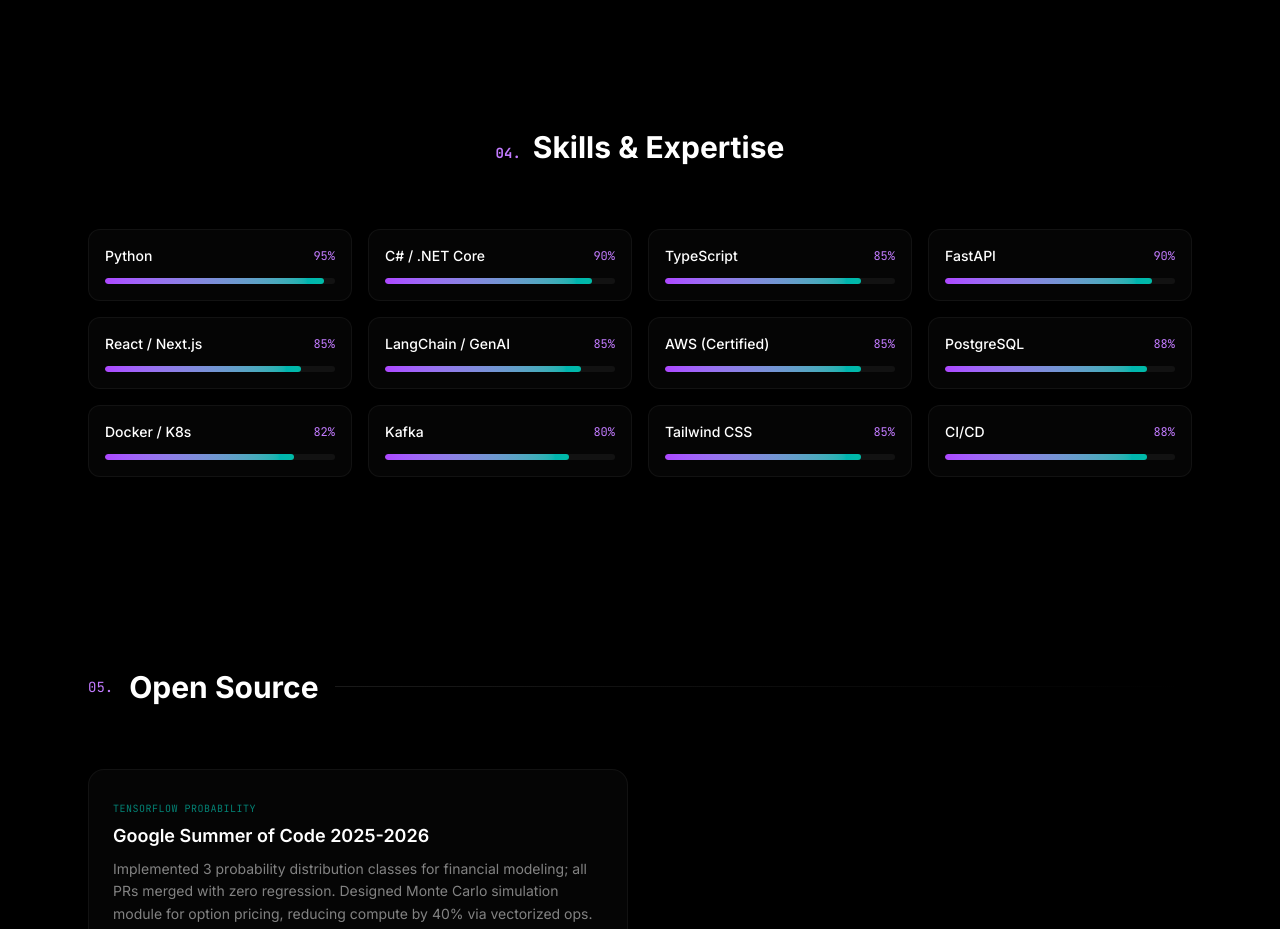
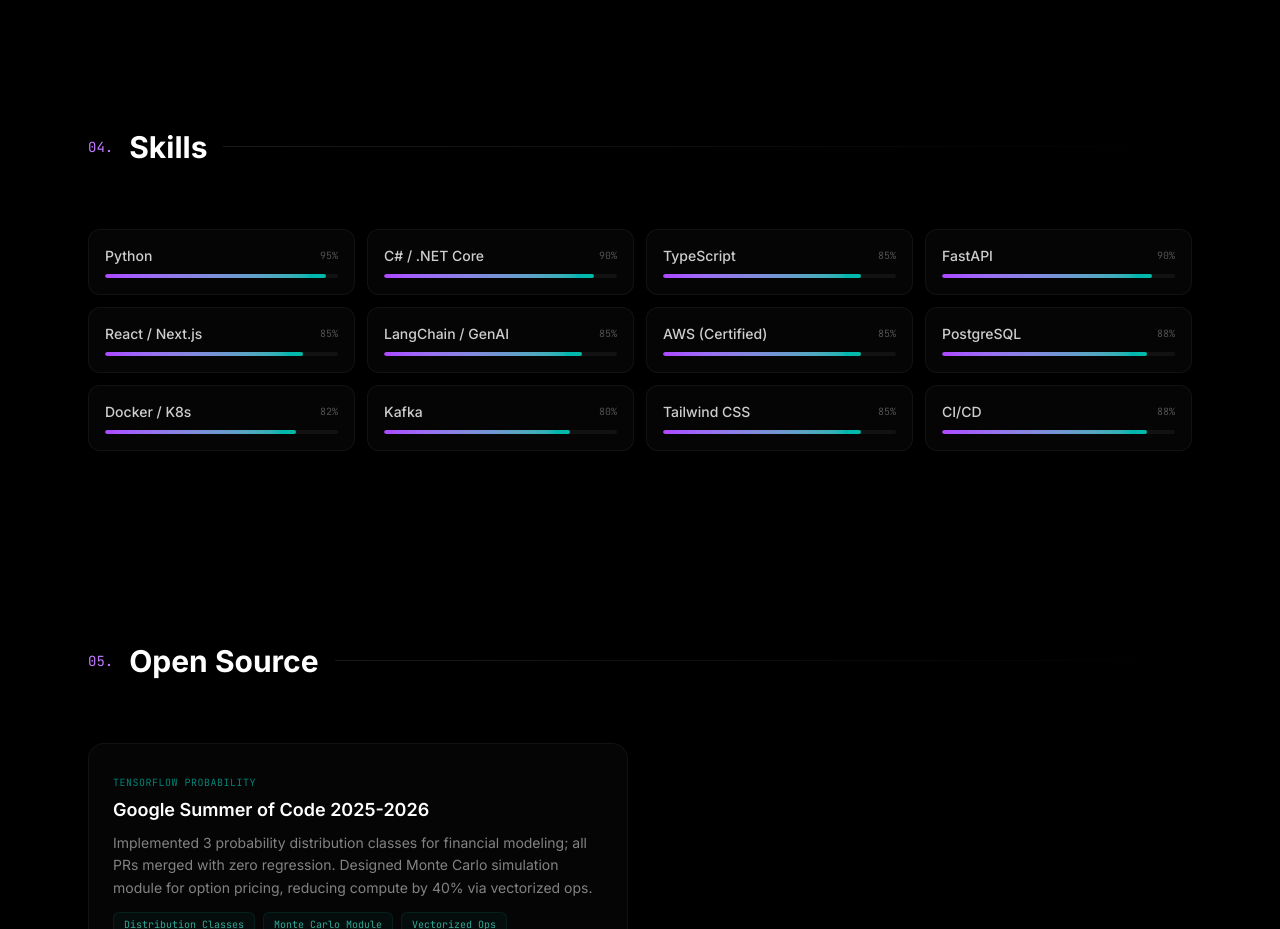
Before and after one commit to hazareajinkya/sumit-portfolio, a Next.js app: page / in a window 1280 px wide. Shown: the part 2540-3469 px from the top of the page. Built offline with nearby package versions, Linux system fonts and the light colour scheme.

Commit message:
Update Skills component

```diff
--- a/src/components/Skills.tsx
+++ b/src/components/Skills.tsx
@@ -6,18 +6,26 @@ export default function Skills() {
   return (
     <section id="skills" className="py-24 relative">
       <div className="max-w-6xl mx-auto px-6">
-        <motion.h2 initial={{ opacity: 0 }} whileInView={{ opacity: 1 }} className="text-3xl font-bold text-white mb-16 text-center">
-          <span className="text-purple-400 font-mono text-sm mr-3">04.</span>Skills & Expertise
-        </motion.h2>
-        <div className="grid grid-cols-2 md:grid-cols-3 lg:grid-cols-4 gap-4">
+        <motion.div initial={{ opacity: 0 }} whileInView={{ opacity: 1 }} className="flex items-center gap-4 mb-16">
+          <span className="text-purple-400 font-mono text-sm">04.</span>
+          <h2 className="text-3xl font-bold text-white">Skills</h2>
+          <div className="h-px flex-1 bg-gradient-to-r from-white/10 to-transparent" />
+        </motion.div>
+        <div className="grid grid-cols-2 md:grid-cols-3 lg:grid-cols-4 gap-3">
           {personalInfo.skills.map((skill, i) => (
-            <motion.div key={i} initial={{ opacity: 0, scale: 0.9 }} whileInView={{ opacity: 1, scale: 1 }} transition={{ delay: i * 0.05 }} className="p-4 rounded-xl bg-white/[0.02] border border-white/5 hover:border-purple-500/20 transition-all group">
-              <div className="flex items-center justify-between mb-3">
-                <span className="text-white font-medium text-sm">{skill.name}</span>
-                <span className="text-purple-400 text-xs font-mono">{skill.level}%</span>
+            <motion.div key={skill.name} initial={{ opacity: 0, scale: 0.9 }} whileInView={{ opacity: 1, scale: 1 }}
+              transition={{ duration: 0.3, delay: i * 0.03 }}
+              className="group p-4 rounded-xl border border-white/5 bg-white/[0.02] hover:bg-white/[0.04] hover:border-purple-500/20 transition-all duration-300"
+            >
+              <div className="flex items-center justify-between mb-2">
+                <span className="text-sm font-medium text-white/80 group-hover:text-white transition-colors">{skill.name}</span>
+                <span className="text-[10px] font-mono text-white/30">{skill.level}%</span>
               </div>
-              <div className="h-1.5 rounded-full bg-white/5 overflow-hidden">
-                <motion.div initial={{ width: 0 }} whileInView={{ width: `${skill.level}%` }} transition={{ duration: 1, delay: i * 0.05 }} className="h-full rounded-full bg-gradient-to-r from-purple-500 to-teal-500" />
+              <div className="h-1 rounded-full bg-white/5 overflow-hidden">
+                <motion.div initial={{ width: 0 }} whileInView={{ width: `${skill.level}%` }}
+                  transition={{ duration: 0.8, delay: i * 0.05 }}
+                  className="h-full rounded-full bg-gradient-to-r from-purple-500 to-teal-500"
+                />
               </div>
             </motion.div>
           ))}
```
